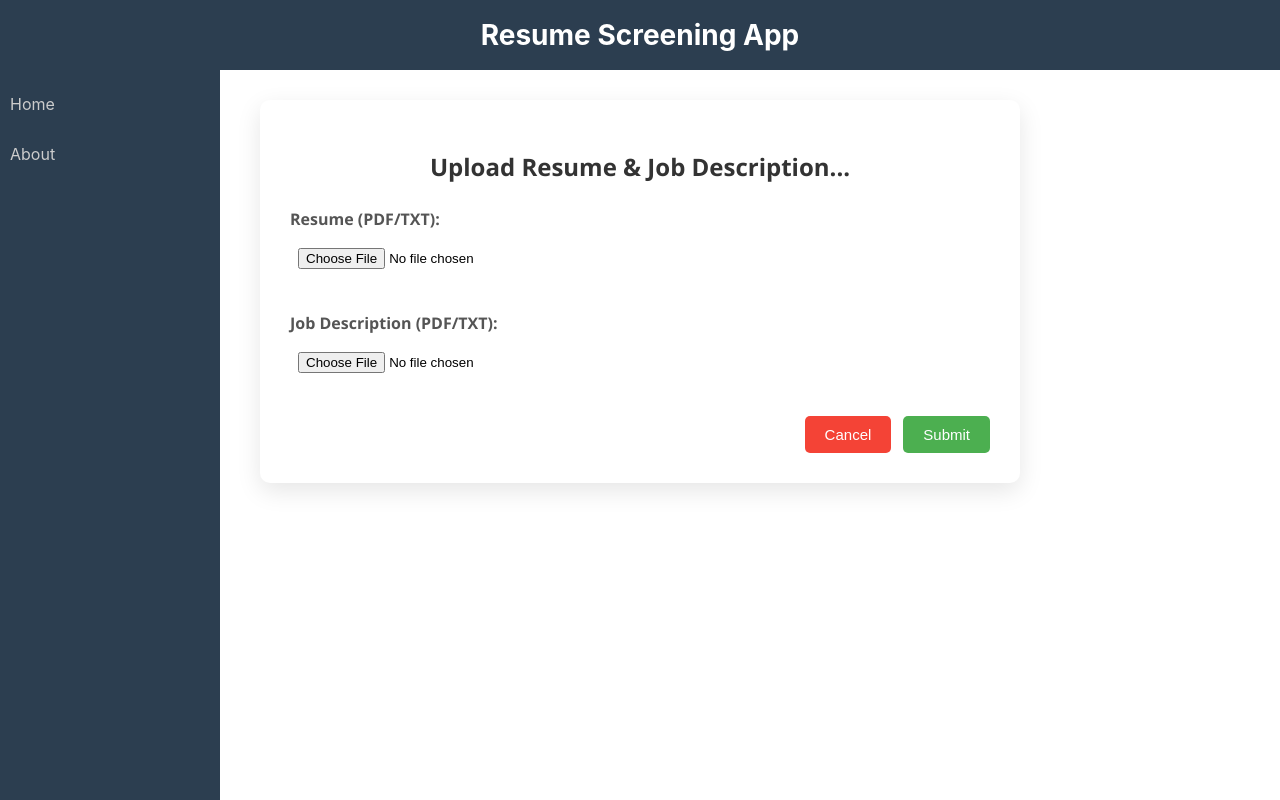
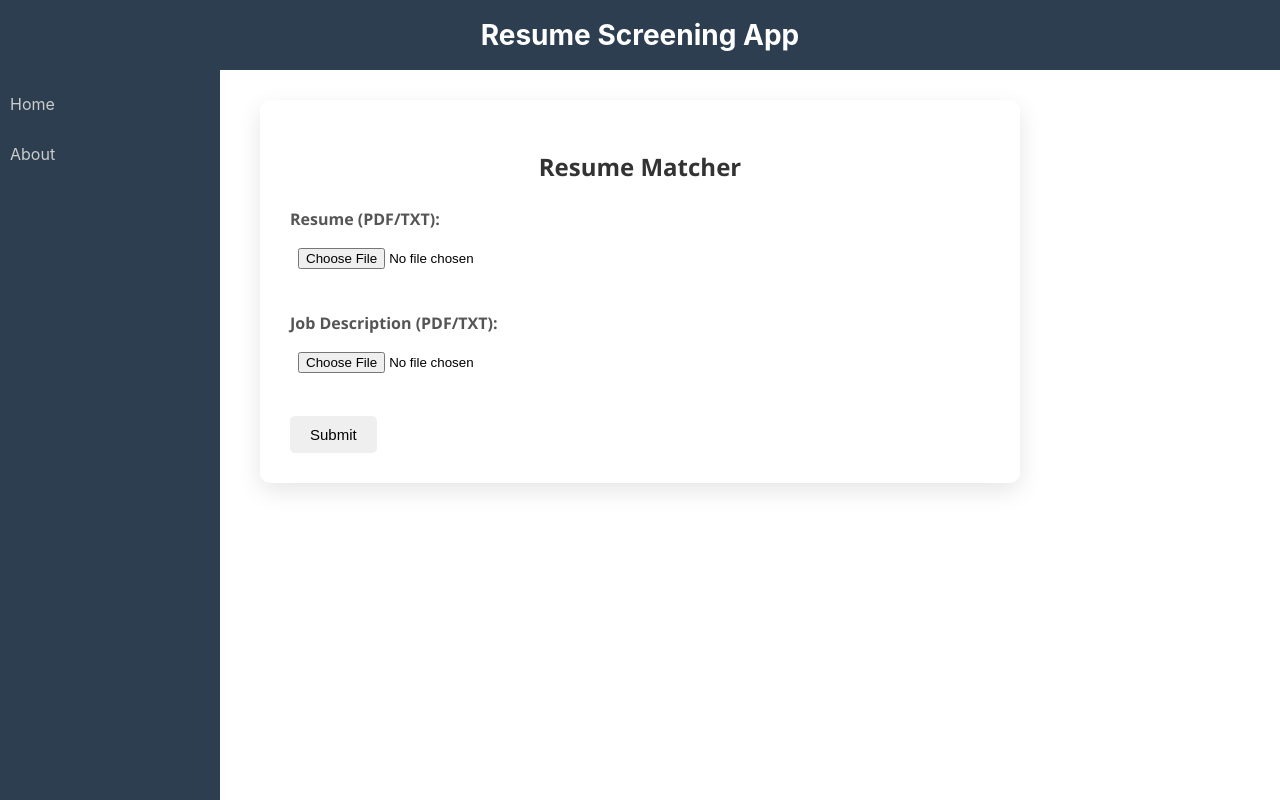
Before and after one commit to LaxmiMaheshwari/CTech-resume-screening-app, a React (Vite) app in the folder ui/: page / in a window 1280 px wide. Built offline with nearby package versions, Linux system fonts and the light colour scheme.

Commit message:
Resume upload component has been created

```diff
--- a/ui/index.html
+++ b/ui/index.html
@@ -4,7 +4,7 @@
     <meta charset="UTF-8" />
     <link rel="icon" type="image/svg+xml" href="/vite.svg" />
     <meta name="viewport" content="width=device-width, initial-scale=1.0" />
-    <title>Vite + TS</title>
+    <title>Resume Screening App</title>
   </head>
   <body>
     <div id="root"></div>
--- a/ui/package.json
+++ b/ui/package.json
@@ -25,6 +25,7 @@
   },
   "dependencies": {
     "@reduxjs/toolkit": "^2.9.0",
+    "axios": "^1.12.2",
     "react": "^19.1.1",
     "react-redux": "^9.2.0",
     "react-router-dom": "^7.9.1"
--- a/ui/src/components/MatchingScore/index.tsx
+++ b/ui/src/components/MatchingScore/index.tsx
@@ -1,30 +1,26 @@
-import React, { useState } from 'react';
+// components/MatchScore.tsx
+import React, {useState} from "react";
+import { MatchScoreResponse } from "../../types/resume";
 import './index.css';
 
-// Define the shape of each item in the breakdown array
-interface BreakdownItem {
-  label: string;
-  score: number;
-  description: string;
+interface MatchScoreProps {
+  result: MatchScoreResponse | null;
 }
 
-// Props expected by the component
-interface Props {
-  score: string; // Assuming string like "85", not number
-  breakdown: BreakdownItem[];
-}
+const MatchScore: React.FC<MatchScoreProps> = ({ result }) => {
+  if (!result) return null;
 
-const MatchingScore: React.FC<Props> = ({ score, breakdown }) => {
+  const { overall_match_percentage, breakdown, message } = result;
   const [expanded, setExpanded] = useState(false);
 
   const toggleExpanded = () => setExpanded(!expanded);
 
   return (
-    <div className="score-card">
-      <h2>Matching Score</h2>
+  <div className="score-card">
+      <h2>Match Score</h2>
 
       <div className="score-circle">
-        <span>{score}%</span>
+        <span> {overall_match_percentage}%</span>
       </div>
 
       <button className="toggle-btn" onClick={toggleExpanded}>
@@ -34,22 +30,74 @@ const MatchingScore: React.FC<Props> = ({ score, breakdown }) => {
       {expanded && (
         <div className="details">
           <h3>Breakdown</h3>
-          {breakdown.map((item, idx) => (
-            <div className="detail-item" key={idx}>
+          {/* {breakdown.map((item, idx) => ( */}
+            <div className="detail-item">
               <div className="label">
-                {item.label}
-                <span className="value">{item.score}%</span>
+               Skills Score:  <span className="value">{breakdown.skills_score}%</span>
               </div>
               <div className="bar-container">
-                <div className="bar" style={{ width: `${item.score}%` }}></div>
+                <div className="bar" style={{ width: `${breakdown.skills_score}%` }}></div>
               </div>
-              <p className="extra">{item.description}</p>
+
+
+
+              {/* <p className="extra">{item.description}</p> */}
             </div>
-          ))}
+
+            <div className="detail-item">
+              <div className="label">
+               Experience Score:  <span className="value">{breakdown.experience_score}%</span>
+              </div>
+              <div className="bar-container">
+                <div className="bar" style={{ width: `${breakdown.experience_score}%` }}></div>
+              </div>
+
+
+
+              {/* <p className="extra">{item.description}</p> */}
+            </div>
+
+
+
+             <div className="detail-item">
+              <div className="label">
+               Education Score:  <span className="value">{breakdown.education_score}%</span>
+              </div>
+              <div className="bar-container">
+                <div className="bar" style={{ width: `${breakdown.education_score}%` }}></div>
+              </div>
+
+
+
+              {/* <p className="extra">{item.description}</p> */}
+            </div>
+
+
+
+
+             <div className="detail-item">
+              <div className="label">
+               Semantic Score:  <span className="value">{breakdown.semantic_score}%</span>
+              </div>
+              <div className="bar-container">
+                <div className="bar" style={{ width: `${breakdown.semantic_score}%` }}></div>
+              </div>
+
+
+
+              {/* <p className="extra">{breakdown.description}</p> */}
+               <p><em>{message}</em></p>
+            </div>
+
+
+          {/* ))} */}
         </div>
       )}
     </div>
+
+
+
   );
 };
 
-export default MatchingScore;
+export default MatchScore;
--- a/ui/src/components/ResumeUploader/index.tsx
+++ b/ui/src/components/ResumeUploader/index.tsx
@@ -1,13 +1,21 @@
-import React, { useState } from 'react';
-import type { ChangeEvent } from 'react';
+
+
+
+// components/ResumeUploader.tsx
+import React, { useState, ChangeEvent, FormEvent } from "react";
+import { MatchScoreResponse } from "../../types/resume";
 
 import './index.css';
 
 interface ResumeUploaderProps {
-  onSubmit: (resume: string, jd: string) => void;
+  onResult: (result: MatchScoreResponse) => void;
 }
 
-const ResumeUploader: React.FC<ResumeUploaderProps> = ({ onSubmit }) => {
+const ResumeUploader: React.FC<ResumeUploaderProps> = ({ onResult }) => {
+  // const [resumeFile, setResumeFile] = useState<File | null>(null);
+  // const [jobDescription, setJobDescription] = useState<string>("");
+  const [loading, setLoading] = useState<boolean>(false);
+
   const [resumeFile, setResumeFile] = useState<File | null>(null);
   const [resumeText, setResumeText] = useState<string>('');
   const [jdFile, setJdFile] = useState<File | null>(null);
@@ -37,32 +45,86 @@ const ResumeUploader: React.FC<ResumeUploaderProps> = ({ onSubmit }) => {
     }
   };
 
-  const handleSubmit = () => {
-    if ((!resumeFile && !resumeText) || (!jdFile && !jdText)) {
-      alert('Please provide both Resume and Job Description (via file or text).');
+
+  // const handleResumeChange = (e: ChangeEvent<HTMLInputElement>) => {
+  //   const file = e.target.files?.[0];
+  //   setResumeFile(file || null);
+  // };
+
+  //  const handleJobDescChange = (e: ChangeEvent<HTMLInputElement>) => {
+  //   const file = e.target.files?.[0];
+  //   setResumeFile(file || null);
+  // };
+
+  const handleSubmit = async (e: FormEvent<HTMLFormElement>) => {
+    e.preventDefault();
+
+    if (!resumeFile || !jdText.trim()) {
+      alert("Please provide both resume and job description.");
       return;
     }
 
-    const resume = resumeText || `PDF: ${resumeFile?.name}`;
-    const jd = jdText || `PDF: ${jdFile?.name}`;
+    const formData = new FormData();
 
-    onSubmit(resume, jd);
-  };
+     formData.append('resume_file', resumeFile);
+    formData.append('jd_text', jdText);
 
-  const handleCancel = () => {
-    setResumeFile(null);
-    setResumeText('');
-    setJdFile(null);
-    setJdText('');
-    (document.getElementById('resume-input') as HTMLInputElement).value = '';
-    (document.getElementById('jd-input') as HTMLInputElement).value = '';
+    try {
+      setLoading(true);
+      let apiUrl = `${import.meta.env.VITE_API_URL}screen_resume`;
+      const response = await fetch(apiUrl, {
+        method: "POST",
+        body: formData,
+      });
+
+      if (!response.ok) throw new Error("Failed to fetch result");
+
+      const data: MatchScoreResponse = await response.json();
+      onResult(data);
+    } catch (error) {
+      console.error("Upload error:", error);
+      alert("Something went wrong while uploading.");
+    } finally {
+      setLoading(false);
+    }
   };
 
   return (
-    <div className="uploader-container">
-      <h2>Upload Resume & Job Description...</h2>
+    // <form onSubmit={handleSubmit}>
+    //   <div>
+    //     <label>Upload Resume:</label>
+    //     <input type="file" accept=".pdf,.doc,.docx" onChange={handleResumeChange} />
+    //   </div>
+
+    //   <div>
+    //     <label>Job Description:</label>
+    //     <textarea
+    //       rows={6}
+    //       value={jobDescription}
+    //       onChange={(e) => setJobDescription(e.target.value)}
+    //     />
+    //   </div>
+
+    //   <button type="submit" disabled={loading}>
+    //     {loading ? "Processing..." : "Submit"}
+    //   </button>
+    // </form>
+
+
+
+
+
+
+
+
+
+
+
+     <div className="uploader-container">
+      <h2>Resume Matcher</h2>
 
       {/* Resume Input */}
+      <form onSubmit={handleSubmit}>
       <div className="input-group">
         <label>Resume (PDF/TXT):</label>
         <input
@@ -87,11 +149,18 @@ const ResumeUploader: React.FC<ResumeUploaderProps> = ({ onSubmit }) => {
       </div>
 
       {/* Buttons */}
-      <div className="button-group">
+      {/* <div className="button-group">
         <button className="cancel-btn" onClick={handleCancel}>Cancel</button>
         <button className="submit-btn" onClick={handleSubmit}>Submit</button>
-      </div>
+      </div> */}
+
+         <button type="submit" disabled={loading}>
+        {loading ? "Processing..." : "Submit"}
+      </button>
+      </form>
     </div>
+
+
   );
 };
 
--- a/ui/src/index.css
+++ b/ui/src/index.css
@@ -11,3 +11,15 @@ code {
   font-family: source-code-pro, Menlo, Monaco, Consolas, 'Courier New',
     monospace;
 }
+
+
+.uploader-container {
+    max-width: 700px;
+    margin: 30px auto;
+    /* margin-top: 0px; */
+    padding: 30px;
+    background: #fff;
+    border-radius: 10px;
+    box-shadow: 0 8px 24px rgba(0, 0, 0, 0.1);
+    font-family: 'Segoe UI', sans-serif;
+  }
--- a/ui/src/pages/Home/index.tsx
+++ b/ui/src/pages/Home/index.tsx
@@ -1,47 +1,25 @@
 import React, { useState } from 'react';
 import type { FC } from 'react';
 import ResumeUploader from '../../components/ResumeUploader';
-import MatchingScore from '../../components/MatchingScore';
+import MatchScore from '../../components/MatchingScore';
+import axios from 'axios';
+// App.tsx
+import { MatchScoreResponse } from "../../types/resume";
 
-// Type for each breakdown item
-interface BreakdownItem {
-  label: string;
-  score: number;
-  description: string;
-}
-
-// Type for matchData state
-interface MatchData {
-  score: number;
-  breakdown: BreakdownItem[];
-}
-
-const Home: FC = () => {
-  const [submitted, setSubmitted] = useState(false);
-  const [matchData, setMatchData] = useState<MatchData | null>(null);
-
-  const handleFormSubmit = (resumeText: string, jdText: string) => {
-    // Dummy logic for matching — replace with real API call later
-    const dummyScore = 78;
-    const dummyBreakdown: BreakdownItem[] = [
-      { label: 'Skills Match', score: 85, description: '8 out of 10 skills matched' },
-      { label: 'Keyword Match', score: 72, description: '15 of 21 keywords matched' },
-      { label: 'Experience Alignment', score: 65, description: 'Experience slightly below required level' },
-    ];
-
-    setMatchData({ score: dummyScore, breakdown: dummyBreakdown });
-    setSubmitted(true);
-  };
+const App: React.FC = () => {
+  const [matchResult, setMatchResult] = useState<MatchScoreResponse | null>(null);
 
   return (
-    <div className="App">
-      {!submitted || !matchData ? (
-        <ResumeUploader onSubmit={handleFormSubmit} />
-      ) : (
-        <MatchingScore score={matchData.score.toString()} breakdown={matchData.breakdown} />
-      )}
+        <div >
+          {!matchResult &&
+      <ResumeUploader onResult={setMatchResult} />
+      }
+
+      {matchResult &&
+      <MatchScore result={matchResult} />
+      }
     </div>
   );
 };
 
-export default Home;
+export default App;
```
Also changed, not shown: ui/src/types/resume.ts (+14 -0 lines), 2 other files (tests, documents, lock files or other folders).
